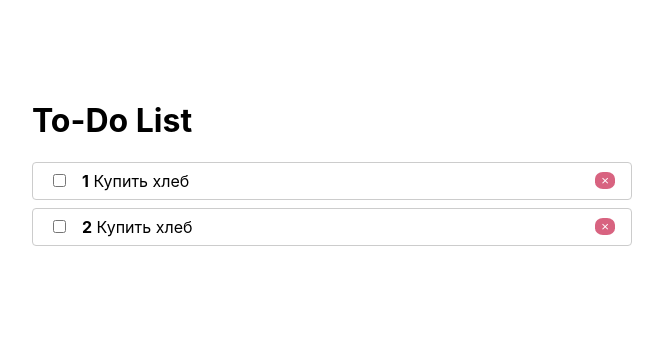
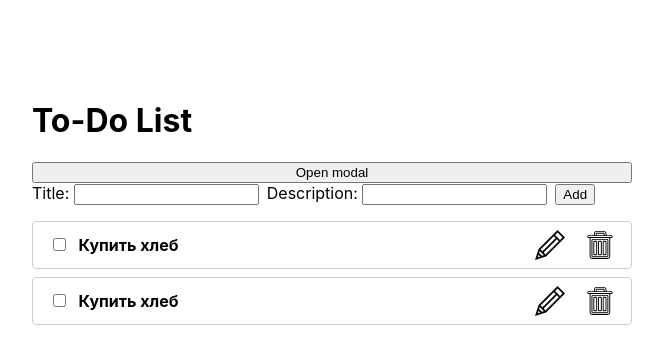
Before and after one commit to EvolaDev/ToDo, a React (Create React App) app: page / in a window 1280 px wide. Shown: the top 364 px of the page, without its empty margins (308-971 px from the left). Built offline with nearby package versions, Linux system fonts and the light colour scheme.

Commit message:
change edit buttons styles

```diff
--- a/src/App.js
+++ b/src/App.js
@@ -1,6 +1,8 @@
 import React from 'react';
 import TodoList from './components/TodoList';
 import Context from './context';
+import AddTodo from './components/AddTodo/AddTodo';
+import Modal from './components/Modal/Modal';
 
 function App() {
   const [todoArray, setTodo] = React.useState([
@@ -23,11 +25,29 @@ function App() {
     setTodo(todoArray.filter((todo) => todo.id !== id));
   }
 
+  function addTodo(title) {
+    setTodo(
+      todoArray.concat([
+        {
+          title,
+          id: Date.now(),
+          completed: false,
+        },
+      ])
+    );
+  }
+
   return (
     <Context.Provider value={{ removeTodo }}>
       <div className="wrapper">
         <h1>To-Do List</h1>
-        <TodoList todoArray={todoArray} onToggle={toggleTodo} />
+        <Modal />
+        <AddTodo onCreate={addTodo} />
+        {todoArray.length ? (
+          <TodoList todoArray={todoArray} onToggle={toggleTodo} />
+        ) : (
+          <p>You have no tasks!</p>
+        )}
       </div>
     </Context.Provider>
   );
--- /dev/null
+++ b/src/components/AddTodo/AddTodo.css
@@ -0,0 +1,3 @@
+.todo-add-form {
+  margin-bottom: 1rem;
+}
--- /dev/null
+++ b/src/components/AddTodo/AddTodo.js
@@ -0,0 +1,45 @@
+import React, { useState } from 'react';
+import PropTypes from 'prop-types';
+import './AddTodo.css';
+
+function useInputValue(defaultValue = '') {
+  const [value, setValue] = useState(defaultValue);
+
+  return {
+    bind: {
+      value,
+      onChange: (event) => setValue(event.target.value),
+    },
+    clear: () => setValue(''),
+    value: () => value,
+  };
+}
+
+function AddTodo({ onCreate }) {
+  const input = useInputValue('');
+
+  function submitHandler(event) {
+    event.preventDefault();
+
+    if (input.value().trim()) {
+      onCreate(input.value());
+      input.clear();
+    }
+  }
+
+  return (
+    <form className="todo-add-form" onSubmit={submitHandler}>
+      Title:&nbsp;
+      <input {...input.bind} />
+      Description:&nbsp;
+      <input {...input.bind} />
+      <button type="submit">Add</button>
+    </form>
+  );
+}
+
+AddTodo.propTypes = {
+  onCreate: PropTypes.func.isRequired,
+};
+
+export default AddTodo;
--- /dev/null
+++ b/src/components/Modal/Modal.css
@@ -0,0 +1,19 @@
+.modal {
+  position: fixed;
+  top: 0;
+  right: 0;
+  bottom: 0;
+  left: 0;
+  background: rgba(0, 0, 0, 0.5);
+  display: flex;
+  justify-content: center;
+  padding-top: 5rem;
+}
+
+.modal-body {
+  padding: 2rem;
+  width: 400px;
+  border-radius: 5px;
+  background: #fff;
+  height: 200px;
+}
--- /dev/null
+++ b/src/components/Modal/Modal.js
@@ -0,0 +1,28 @@
+import React from 'react';
+import './Modal.css';
+
+export default class Modal extends React.Component {
+  state = {
+    isOpen: false,
+  };
+
+  render() {
+    return (
+      <React.Fragment>
+        <button onClick={() => this.setState({ isOpen: true })}>
+          Open modal
+        </button>
+
+        {this.state.isOpen && (
+          <div className="modal">
+            <div className="modal-body">
+              <button onClick={() => this.setState({ isOpen: false })}>
+                Close modal
+              </button>
+            </div>
+          </div>
+        )}
+      </React.Fragment>
+    );
+  }
+}
--- a/src/components/TodoItem/TodoItem.css
+++ b/src/components/TodoItem/TodoItem.css
@@ -9,27 +9,52 @@ li {
 }
 
 input {
-  margin-right: 1rem;
-  cursor: pointer;
+  margin-right: 0.5rem;
+}
+
+.buttons__wrapper {
+  display: flex;
+  justify-content: space-between;
+  flex-direction: row;
+  width: 80px;
 }
 
 .remove-button {
-  background: rgb(216, 99, 128);
-  border-radius: 40%;
+  content: url('../../svg/delete.svg');
   cursor: pointer;
-  color: #fff;
+  width: 30px;
+  height: 30px;
   border: none;
 }
 
-.remove-button:hover {
+.remove-button,
+.edit-button {
+  cursor: pointer;
+  width: 30px;
+  height: 30px;
+  border: none;
+}
+
+.remove-button {
+  content: url('../../svg/delete.svg');
+}
+
+.edit-button {
+  content: url('../../svg/edit.svg');
+}
+
+.remove-button:hover,
+.edit-button:hover {
   opacity: 0.6;
 }
 
-.remove-button:focus {
+.remove-button:focus,
+.edit-button:focus {
   outline: none;
 }
 
-.remove-button:active {
+.remove-button:active,
+.edit-button:active {
   box-shadow: 0 0 10px rgba(0, 0, 0, 0.5);
 }
 
--- a/src/components/TodoItem/TodoItem.js
+++ b/src/components/TodoItem/TodoItem.js
@@ -3,7 +3,7 @@ import PropTypes from 'prop-types';
 import Context from '../../context';
 import './TodoItem.css';
 
-function TodoItem({ todo, index, onChange }) {
+function TodoItem({ todo, onChange }) {
   const { removeTodo } = useContext(Context);
   const classes = [];
 
@@ -18,25 +18,25 @@ function TodoItem({ todo, index, onChange }) {
           type="checkbox"
           onChange={() => onChange(todo.id)}
         />
-        {/* To-Do list should be started by 1-st element */}
-        <strong>{++index}</strong>
         &nbsp;
-        {todo.title}
+        <strong>{todo.title}</strong>
+        &nbsp;
+        {todo.description}
       </span>
-      <button
-        className="remove-button"
-        title="remove task"
-        onClick={removeTodo.bind(null, todo.id)}
-      >
-        &times;
-      </button>
+      <div className="buttons__wrapper">
+        <div className="edit-button" title="edit task"></div>
+        <div
+          className="remove-button"
+          title="remove task"
+          onClick={removeTodo.bind(null, todo.id)}
+        ></div>
+      </div>
     </li>
   );
 }
 
 TodoItem.propTypes = {
   todo: PropTypes.object.isRequired,
-  index: PropTypes.number,
   onChange: PropTypes.func.isRequired,
 };
 
--- a/src/components/TodoList.js
+++ b/src/components/TodoList.js
@@ -3,17 +3,13 @@ import PropTypes from 'prop-types';
 import TodoItem from './TodoItem/TodoItem';
 
 function TodoList(props) {
+  const sortedTasks = props.todoArray.sort((a, b) => {
+    return a.title === b.title ? 0 : a.title < b.title ? 1 : -1;
+  });
   return (
     <ul>
-      {props.todoArray.map((todo, index) => {
-        return (
-          <TodoItem
-            todo={todo}
-            key={todo.id}
-            index={index}
-            onChange={props.onToggle}
-          />
-        );
+      {sortedTasks.map((todo) => {
+        return <TodoItem todo={todo} key={todo.id} onChange={props.onToggle} />;
       })}
     </ul>
   );
```
Also changed, not shown: src/svg/delete.svg (added), src/svg/edit.svg (added).
